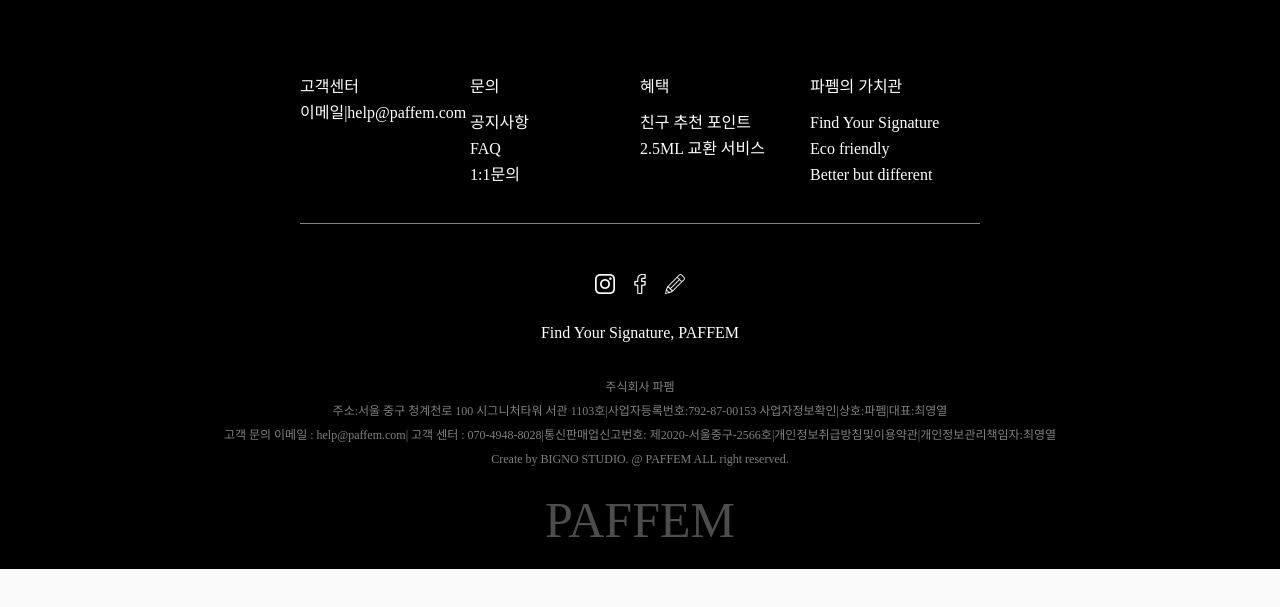
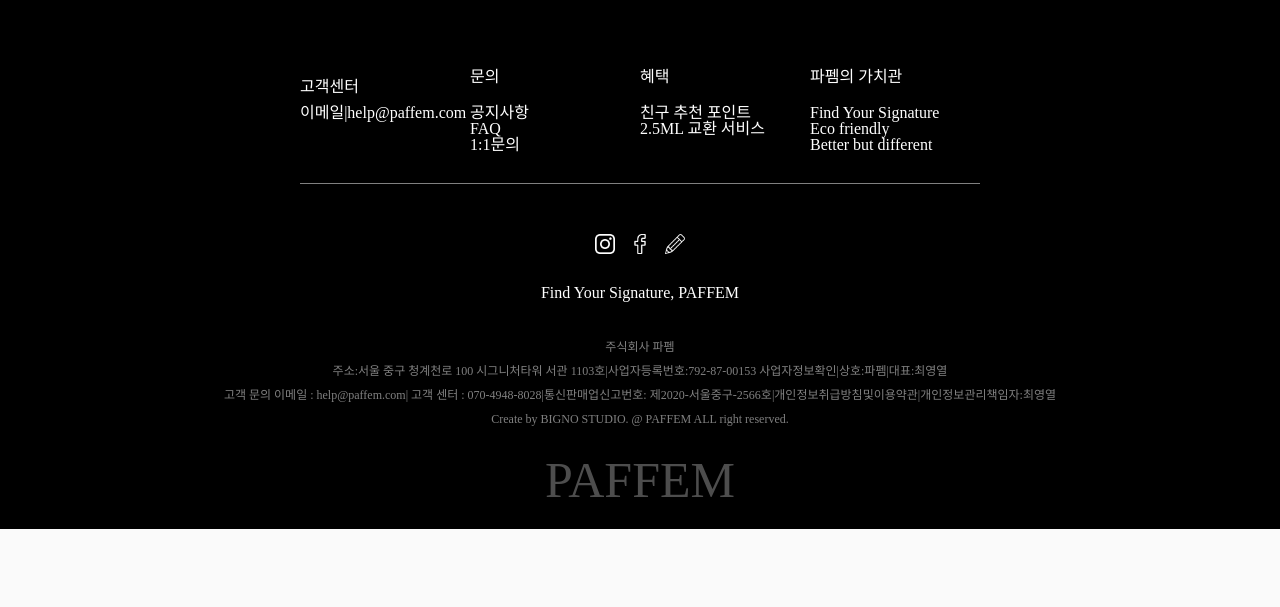
Before and after one commit to wecode-bootcamp-korea/34-1st-Nose-frontend, a React app: page /Qna in a window 1280 px wide. Shown: the part 19-626 px from the top of the page. Built offline with nearby package versions, Linux system fonts and the light colour scheme; a web font is replaced by a local one.

Commit message:
[REFACTOR] review반영

```diff
--- a/src/component/Footer/Footer.js
+++ b/src/component/Footer/Footer.js
@@ -3,37 +3,37 @@
 
 const Footer = () => {
   return (
-    <div className="footerContainer">
+    <div className="footer">
       <div className="contentBox">
         <div className="sections">
           <div className="section">
-            <ul>고객센터</ul>
+            <div className="sectionText">고객센터</div>
           </div>
           <div className="section">
-            <ul>문의</ul>
+            <div>문의</div>
           </div>
           <div className="section">
-            <ul>혜택</ul>
+            <div>혜택</div>
           </div>
           <div className="section">
-            <ul>파펨의 가치관</ul>
+            <div>파펨의 가치관</div>
           </div>
         </div>
         <div className="sections sectionsMargin">
           <div className="section">이메일|help@paffem.com</div>
           <div className="section">
-            <ul>공지사항</ul>
-            <ul>FAQ</ul>
-            <ul>1:1문의</ul>
+            <div>공지사항</div>
+            <div>FAQ</div>
+            <div>1:1문의</div>
           </div>
           <div className="section">
-            <ul>친구 추천 포인트</ul>
-            <ul>2.5ML 교환 서비스</ul>
+            <div>친구 추천 포인트</div>
+            <div>2.5ML 교환 서비스</div>
           </div>
           <div className="section">
-            <ul>Find Your Signature</ul>
-            <ul>Eco friendly</ul>
-            <ul>Better but different</ul>
+            <div>Find Your Signature</div>
+            <div>Eco friendly</div>
+            <div>Better but different</div>
           </div>
         </div>
         <div className="informationContainer">
--- a/src/component/Footer/Footer.scss
+++ b/src/component/Footer/Footer.scss
@@ -1,4 +1,4 @@
-.footerContainer {
+.footer {
   background-color: black;
   color: white;
 
@@ -19,7 +19,7 @@
     .section {
       width: 280px;
 
-      ul {
+      .sectionText {
         margin: 10px 0;
       }
     }
```
